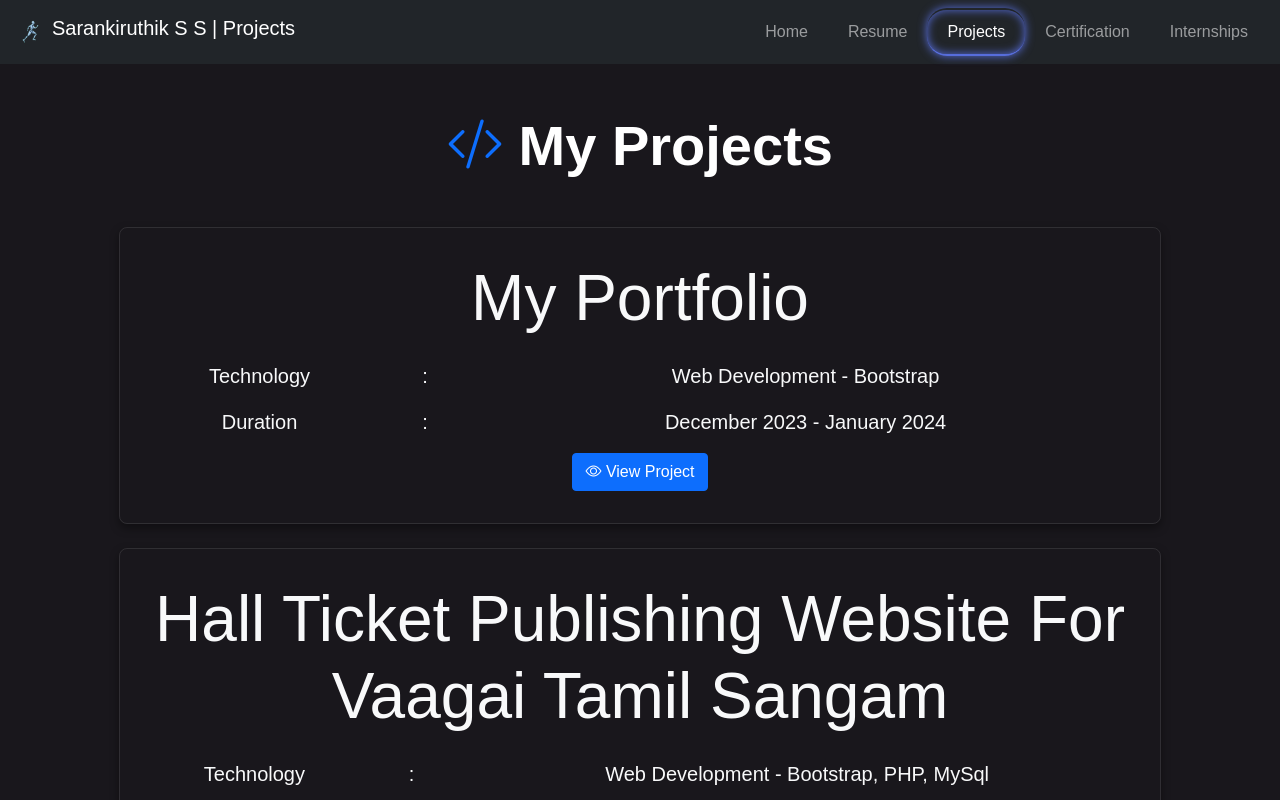
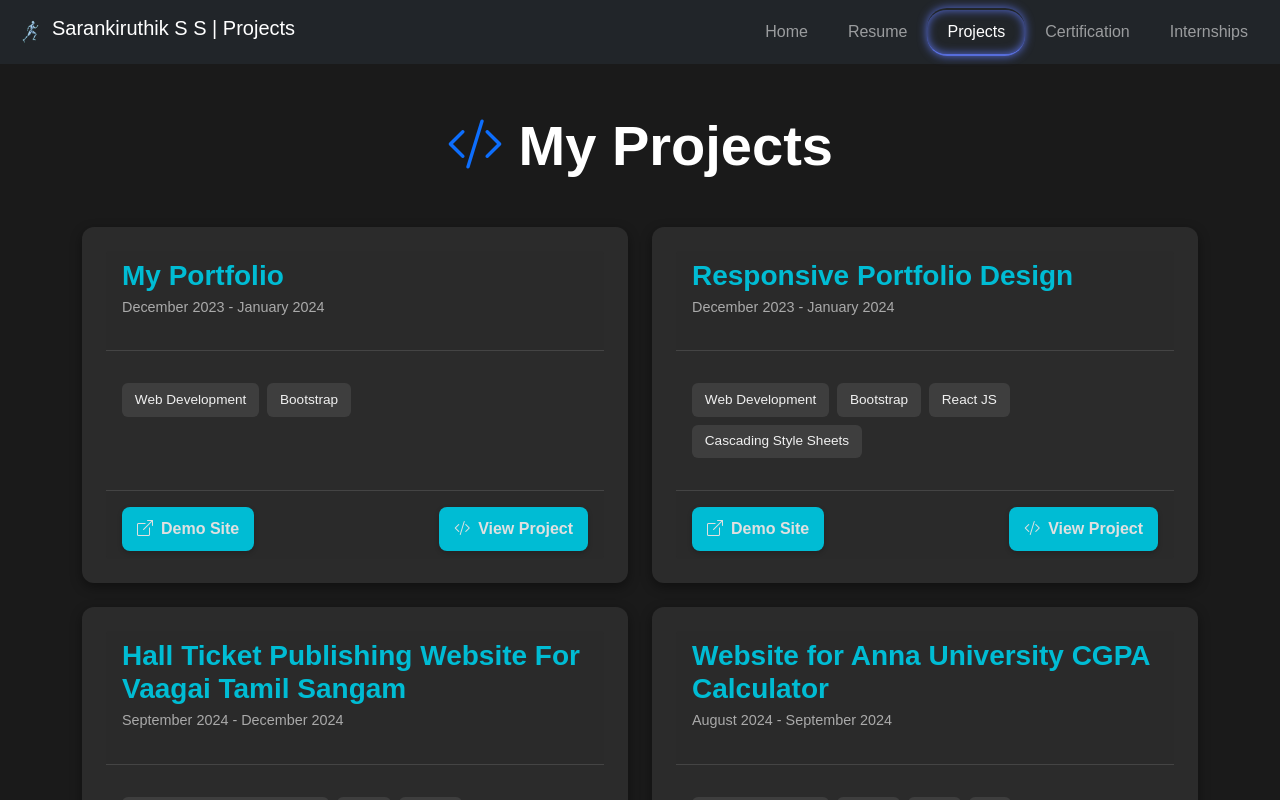
Before and after one commit to SarankiruthikSanthanakrishnan/MyPortfolio, a React (Vite) app: page /Project in a window 1280 px wide. Shown: the top 800 px of the page. Built offline with nearby package versions, Linux system fonts and the light colour scheme.

Commit message:
All Field and Data Are Updated

```diff
--- a/src/Components/Project.css
+++ b/src/Components/Project.css
@@ -1,28 +1,93 @@
+/* Project.css */
+
+/* --- Main Projects Container --- */
 .projects-container {
-  background-color: #19171c;
+  background-color: #1a1a1a;
   min-height: 100vh;
 }
 
-.projects-container h1 {
-  color: #f8f9fa;
+/* --- Individual Project Card --- */
+.project-card {
+  background-color: #2b2b2b;
+  color: #e0e0e0;
+  border-radius: 12px;
+  box-shadow: 0 4px 12px rgba(0, 0, 0, 0.4);
+  padding: 1.5rem;
+  transition: transform 0.3s ease, box-shadow 0.3s ease;
+  height: 100%;
+  display: flex;
+  flex-direction: column;
 }
 
-.project-card-wrapper {
-  transition: transform 0.3s ease-in-out, box-shadow 0.3s ease-in-out, border 0.3s ease-in-out;
-  border-radius: 8px;
-  overflow: hidden;
-  position: relative;
-  border: 1px solid rgba(255, 255, 255, 0.1);
-  box-shadow: 0 4px 10px rgba(0, 0, 0, 0.4);
+.project-card:hover {
+  transform: translateY(-8px);
+  box-shadow: 0 8px 20px rgba(0, 0, 0, 0.6);
 }
 
-.project-card-wrapper:hover {
-  transform: translateY(-5px);
-  box-shadow: 0 0 15px 5px #00bcd4,
-              0 8px 16px rgba(0, 0, 0, 0.45);
-  border: 1px solid #00bcd4;
+.card-header {
+  border-bottom: 1px solid #444;
+  padding-bottom: 1rem;
+  margin-bottom: 1rem;
 }
 
-.project-card-wrapper:hover .card-body1 {
-  background-color: #26212b;
+.project-title {
+  font-size: 1.75rem;
+  font-weight: 700;
+  color: #00bcd4; /* Accent color */
+  margin-bottom: 0.25rem;
 }
+
+.project-duration {
+  font-size: 0.9rem;
+  color: #aaa;
+}
+
+.card-body {
+  flex-grow: 1;
+}
+
+.technologies-container {
+  display: flex;
+  flex-wrap: wrap;
+  gap: 0.5rem;
+  margin-bottom: 1rem;
+}
+
+.technology-tag {
+  background-color: #3e3e3e;
+  color: #f0f0f0;
+  padding: 0.4rem 0.8rem;
+  border-radius: 6px;
+  font-size: 0.85rem;
+}
+
+.project-organization {
+  font-size: 1rem;
+  color: #b0b0b0;
+  margin-top: 1rem;
+}
+
+.card-footer {
+  padding-top: 1rem;
+  border-top: 1px solid #444;
+  text-align: right;
+}
+
+/* --- Shaded Link Style --- */
+.shaded-link {
+  display: inline-flex;
+  align-items: center;
+  text-decoration: none;
+  color: #e0e0e0;
+  background-color: #00bcd4;
+  padding: 10px 15px;
+  border-radius: 8px;
+  font-weight: bold;
+  transition: background-color 0.3s ease, box-shadow 0.3s ease;
+  box-shadow: 0 2px 5px rgba(0, 0, 0, 0.2);
+}
+
+.shaded-link:hover {
+  background-color: #00a4b8;
+  box-shadow: 0 4px 8px rgba(0, 0, 0, 0.3);
+}
--- a/src/Components/Project.jsx
+++ b/src/Components/Project.jsx
@@ -1,3 +1,4 @@
+// Project.jsx
 import { useEffect } from 'react';
 import projectsData from '../assets/Product.json';
 import ProjectCard from './ProjectCard';
@@ -8,29 +9,27 @@ const Project = () => {
   useEffect(() => {
     document.title = 'Sarankiruthik | Projects';
   }, []);
+
   return (
     <>
       <section className="projects-container py-5">
-      <div className="container-fluid">
+        <div className="container">
           {/* Main Heading for the Projects Section */}
           <h1 className="text-center display-4 fw-bold mb-5 text-white">
             <i className="bi bi-code-slash text-primary"></i> My Projects
           </h1>
 
-        <div className="row d-flex justify-content-center align-items-center">
-          <div className="col col-xxl-10 col-xl-10 col-lg-10 col-md-10 col-sm-11 col-xs-12">
+          <div className="row d-flex justify-content-center">
             {projectsData.map((project, index) => (
-              <div key={index} className="project-card-wrapper mb-4">
+              <div key={index} className="col-lg-6 col-md-8 col-sm-10 col-12 mb-4">
                 <ProjectCard project={project} />
               </div>
             ))}
           </div>
         </div>
-      </div>
       </section>
       <Footer/>
     </>
-
   );
 };
 
--- a/src/Components/ProjectCard.jsx
+++ b/src/Components/ProjectCard.jsx
@@ -1,45 +1,52 @@
 // ProjectCard.jsx
 import React from 'react';
+import './Project.css';
 
 const ProjectCard = ({ project }) => {
+  const technologies = project.technology.split(',').map(tech => tech.trim());
+
   return (
-    <>
-    <div className="card-body1 my-4">
-      <table className="table text-center table-borderless text-light">
-        <tbody>
-          <tr>
-            <td colSpan="3" className="text-center">
-              <h1 className="display-3">{project.title}</h1>
-            </td>
-          </tr>
-          <tr>
-            <td className="fs-5">Technology</td>
-            <td className="fs-5">:</td>
-            <td className="fs-5">{project.technology}</td>
-          </tr>
-          <tr>
-            <td className="fs-5">Duration</td>
-            <td className="fs-5">:</td>
-            <td className="fs-5">{project.duration}</td>
-          </tr>
-          {project.organization && (
-            <tr>
-              <td className="fs-5">Organization</td>
-              <td className="fs-5">:</td>
-              <td className="fs-5">{project.organization}</td>
-            </tr>
-          )}
-          <tr>
-            <td colSpan="3" className="text-center">
-              <a className="btn btn-primary" href={project.link}>
-                <i className="bi bi-eye"></i> View Project
-              </a>
-            </td>
-          </tr>
-        </tbody>
-      </table>
+    <div className="project-card">
+      <div className="card-header">
+        <h3 className="project-title">{project.title}</h3>
+        <p className="project-duration">{project.duration}</p>
+      </div>
+
+      <div className="card-body">
+        <div className="technologies-container">
+          {technologies.map((tech, index) => (
+            <span key={index} className="technology-tag">{tech}</span>
+          ))}
+        </div>
+
+        {project.organization && (
+          <p className="project-organization">
+            <span className="fw-bold">Organization:</span> {project.organization}
+          </p>
+        )}
+      </div>
+
+      <div className="card-footer d-flex justify-content-between gap-3">
+        {project.demoLink && (
+          <a
+            className="shaded-link"
+            href={project.demoLink}
+            target="_blank"
+          >
+            <i className="bi bi-box-arrow-up-right me-2"></i> Demo Site
+          </a>
+        )}
+        {project.codeLink && (
+          <a
+            className="shaded-link"
+            href={project.codeLink}
+            target="_blank"
+          >
+            <i className="bi bi-code-slash me-2"></i> View Project
+          </a>
+        )}
+      </div>
     </div>
-    </>
   );
 };
 
--- a/src/Components/Resume.jsx
+++ b/src/Components/Resume.jsx
@@ -43,8 +43,8 @@ const Resume = () => {
           height="450"
           style={{ border: 0 }}
           allowFullScreen=""
-                    loading="lazy"
-                    referrerPolicy="no-referrer-when-downgrade"
+          loading="eager"
+          title="Google Map Location"
         ></iframe>
                 </div>
               </div>
@@ -54,31 +54,31 @@ const Resume = () => {
                 <table className="table table-borderless text-light fs-5">
                   <tbody>
                     <tr>
-                      <td className="fw-bold text-danger" style={{ width: "120px" }}>
-                        Name:
+                      <td className="fw-bold text-light" style={{ width: "120px" }}>
+                        Name
                       </td>
-                      <td>SARAN KIRUTHIK S S</td>
+                      <td>: SARAN KIRUTHIK S S</td>
                     </tr>
                     <tr>
-                      <td className="fw-bold text-danger">Address:</td>
-                      <td>57/3,East Street, Government Hospital Road, Solakkalipalayam,Chennasamudram, Kodumudi,Tamilnadu</td>
+                      <td className="fw-bold text-light">Address</td>
+                      <td>: 57/3,East Street, Government Hospital Road, Solakkalipalayam,Chennasamudram, Kodumudi,Tamilnadu</td>
                     </tr>
                     <tr>
-                      <td className="fw-bold text-danger">
-                        <i className="bi bi-telephone-fill me-2"></i>Phone:
+                      <td className="fw-bold text-light">
+                        <i className="bi bi-telephone-fill me-2"></i>Phone
                       </td>
-                      <td>+91 8072682003</td>
+                      <td>: +91 8072682003</td>
                     </tr>
                     <tr>
-                      <td className="fw-bold text-danger">
-                        <i className="bi bi-envelope me-2"></i>E-mail:
+                      <td className="fw-bold text-light">
+                        <i className="bi bi-envelope me-2"></i>E-mail
                       </td>
                       <td>
                         <a
                           style={{ textDecoration: "none", color: "white" }}
                           href="mailto:skiruthik2510@gmail.com"
                         >
-                          skiruthik2510@gmail.com
+                          : skiruthik2510@gmail.com
                         </a>
                       </td>
                     </tr>
@@ -200,10 +200,6 @@ const Resume = () => {
                   Programmer
                 </li>
                 <li className="col-12">
-                  <i className="bi bi-check2-circle text-light me-2"></i>Data
-                  Scientist
-                </li>
-                <li className="col-12">
                   <i className="bi bi-check2-circle text-light me-2"></i>Web
                   Designing
                 </li>
--- a/src/assets/Product.json
+++ b/src/assets/Product.json
@@ -1,28 +1,39 @@
 [
   {
     "title": "My Portfolio",
-    "technology": "Web Development - Bootstrap",
+    "technology": "Web Development , Bootstrap",
     "duration": "December 2023 - January 2024",
-    "link": "https://sarankiruthik.netlify.app/"
+    "demoLink": "https://sarankiruthik.netlify.app/",
+    "codeLink": "https://github.com/SarankiruthikSanthanakrishnan/Portfolio"
+  },
+  {
+    "title": "Responsive Portfolio Design",
+    "technology": "Web Development , Bootstrap, React JS, Cascading Style Sheets",
+    "duration": "December 2023 - January 2024",
+    "demoLink": "https://skiruthik.netlify.app/",
+    "codeLink": "https://github.com/SarankiruthikSanthanakrishnan/MyPortfolio"
   },
   {
     "title": "Hall Ticket Publishing Website For Vaagai Tamil Sangam",
     "technology": "Web Development - Bootstrap, PHP, MySql",
     "duration": "September 2024 - December 2024",
     "organization": "Vaagai Tamil Sangam , Nammakkal",
-    "link": "https://github.com/SarankiruthikSanthanakrishnan/Vaagai-Hallticket"
+    "demoLink": "vaagaihallticket.free.nf",
+    "codeLink": "https://github.com/SarankiruthikSanthanakrishnan/Vaagai-Hallticket"
   },
   {
     "title": "Website for Anna University CGPA Calculator",
-    "technology": "Web Development - HTML, CSS, JS",
+    "technology": "Web Development , HTML, CSS, JS",
     "duration": "August 2024 - September 2024",
-    "link": "https://anna-cgpa-calculator.netlify.app/"
+    "demoLink": "",
+    "codeLink": ""
   },
   {
     "title": "Website for Grow Together (Startup_2k25)",
-    "technology": "Web Development - Bootstrap",
+    "technology": "Web Development , Bootstrap",
     "duration": "December 2025 - February 2025",
     "organization": "Grow Together , Erode",
-    "link": "https://grow2gather.netlify.app/"
+    "demoLink": "",
+    "codeLink": ""
   }
 ]
```
Lines whose indentation alone changed are shown as unchanged.
